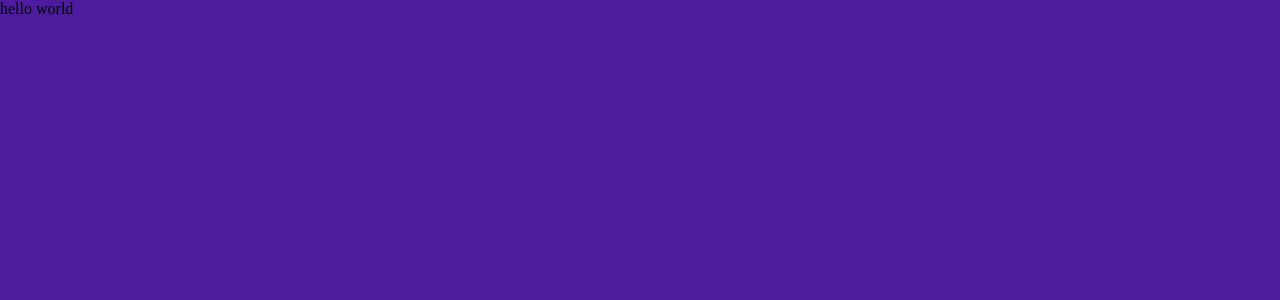
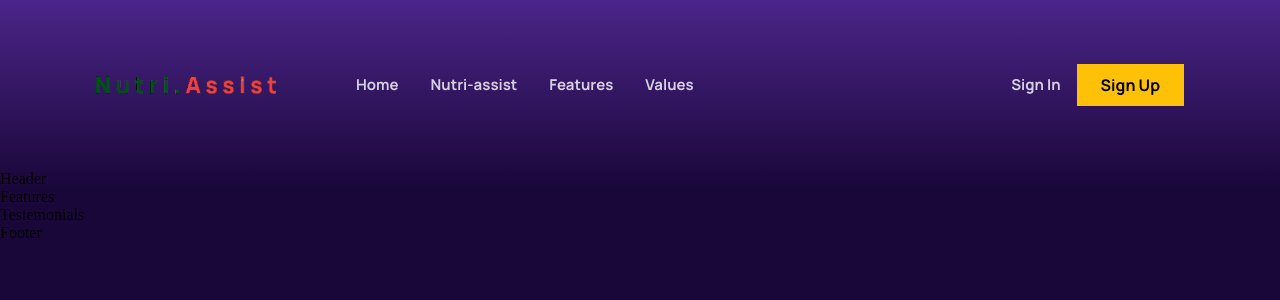
Before and after one commit to tarek-elmasri/nutri-assist, a React (Create React App) app in the folder web/: page / in a window 1280 px wide. Shown: the top 300 px of the page. Built offline with nearby package versions, Linux system fonts and the light colour scheme; the HTML template or start-up script is replaced by a standard one.

Commit message:
add Navbar Component

```diff
--- a/web/src/App.css
+++ b/web/src/App.css
@@ -8,6 +8,11 @@
 
 body{
   background: var(--color-bg);
+}
+
+a{
+  text-decoration: none;
+  color: unset;
 }
 
 .section__padding {
@@ -24,17 +29,50 @@ body{
   /* safari 5.1+,chrome 10+ */
 
   /* opera 11.10+ */
-  background:-o-linear-gradient(0deg, rgba(77, 28, 158, 1) 0%, rgba(125, 68, 219, 1) 100%);
+  background:-o-linear-gradient(0deg, rgba(26, 7, 57, 1) 0%, rgba(75, 37, 137, 1) 100%);
 
   /* ie 6-9 */
-  filter: progid:DXImageTransform.Microsoft.gradient( startColorstr='#4D1C9E', endColorstr='#7D44DB', GradientType=1 );
+  filter: progid:DXImageTransform.Microsoft.gradient( startColorstr='#1A0739', endColorstr='#4B2589', GradientType=1 );
 
   /* ie 10+ */
 
   /* global 94%+ browsers support */
-  background:-o-linear-gradient(bottom, rgba(77, 28, 158, 1) 0%, rgba(125, 68, 219, 1) 100%);
-  background:-webkit-gradient(linear, left bottom, left top, from(rgba(77, 28, 158, 1)), to(rgba(125, 68, 219, 1)));
-  background:linear-gradient(0deg, rgba(77, 28, 158, 1) 0%, rgba(125, 68, 219, 1) 100%);
+  background:-o-linear-gradient(bottom, rgba(26, 7, 57, 1) 0%, rgba(75, 37, 137, 1) 100%);
+  background:-webkit-gradient(linear, left bottom, left top, from(rgba(26, 7, 57, 1)), to(rgba(75, 37, 137, 1)));
+  background:linear-gradient(0deg, rgba(26, 7, 57, 1) 0%, rgba(75, 37, 137, 1) 100%);
+}
+
+.hover-shadow:hover{
+  box-shadow: 1px 1px 6px 1px rgba(255,193,7,0.56);
+-webkit-box-shadow: 1px 1px 6px 1px rgba(255,193,7,0.56);
+-moz-box-shadow: 1px 1px 6px 1px rgba(255,193,7,0.56);
+}
+
+.scale-up-center {
+	-webkit-animation: scale-up-center 0.4s cubic-bezier(0.390, 0.575, 0.565, 1.000) both;
+	animation: scale-up-center 0.4s cubic-bezier(0.390, 0.575, 0.565, 1.000) both;
+}
+
+@-webkit-keyframes scale-up-center {
+  0% {
+    -webkit-transform: scale(0.5);
+            transform: scale(0.5);
+  }
+  100% {
+    -webkit-transform: scale(1);
+            transform: scale(1);
+  }
+}
+
+@keyframes scale-up-center {
+  0% {
+    -webkit-transform: scale(0.5);
+            transform: scale(0.5);
+  }
+  100% {
+    -webkit-transform: scale(1);
+            transform: scale(1);
+  }
 }
 
 @media screen and (max-width: 700px) {
--- a/web/src/App.tsx
+++ b/web/src/App.tsx
@@ -1,7 +1,12 @@
-import "./App.css";
+import './App.css';
+import Main from './pages/main/Main';
 
 function App() {
-  return <div className="App">hello world</div>;
+  return (
+    <div className="App">
+      <Main />
+    </div>
+  );
 }
 
 export default App;
--- a/web/src/components/navbar/Navbar.tsx
+++ b/web/src/components/navbar/Navbar.tsx
@@ -1,7 +1,81 @@
-import React from 'react';
+import { useState } from 'react';
+import { RiMenu3Line, RiCloseLine } from 'react-icons/ri';
+import './navbar.css';
+import logo from '../../assets/logo.png';
+
+const Menu = () => (
+  <>
+    <p>
+      <a href="#home">Home</a>
+    </p>
+    <p>
+      <a href="#about">Nutri-assist</a>
+    </p>
+    <p>
+      <a href="#features">Features</a>
+    </p>
+    <p>
+      <a href="#values">Values</a>
+    </p>
+  </>
+);
 
 const Navbar = () => {
-    return <div>Navbar</div>;
+  const [toggleMenu, setToggleMenu] = useState(false);
+
+  return (
+    <div className="main__navbar">
+      <div className="main__navbar-links">
+        <div className="main__navbar-links_logo">
+          <img src={logo} alt="logo" />
+        </div>
+        <div className="main__navbar-links_container">
+          <Menu />
+        </div>
+      </div>
+
+      <div className="main__navbar-sign">
+        <p>
+          <a href="#signin">Sign In</a>
+        </p>
+        <button className="hover-shadow" type="button">
+          Sign Up
+        </button>
+      </div>
+
+      <div className="main__navbar-menu">
+        {toggleMenu ? (
+          <RiCloseLine
+            color="#fff"
+            size={27}
+            onClick={() => setToggleMenu(false)}
+          />
+        ) : (
+          <RiMenu3Line
+            color="#fff"
+            size={27}
+            onClick={() => setToggleMenu(true)}
+          />
+        )}
+        {toggleMenu && (
+          <div className="main__navbar-menu_container scale-up-center">
+            <div className="main__navbar-menu_container-links">
+              <Menu />
+            </div>
+
+            <div className="main__navbar-menu_container-sign">
+              <p>
+                <a href="#signin">Sign In</a>
+              </p>
+              <button className="hover-shadow" type="button">
+                Sign Up
+              </button>
+            </div>
+          </div>
+        )}
+      </div>
+    </div>
+  );
 };
 
 export default Navbar;
--- a/web/src/components/navbar/navbar.css
+++ b/web/src/components/navbar/navbar.css
@@ -0,0 +1,219 @@
+.main__navbar{
+  padding: 4rem 6rem;
+  display: -webkit-box;
+  display: -ms-flexbox;
+  display: flex;
+  -webkit-box-pack: justify;
+      -ms-flex-pack: justify;
+          justify-content: space-between;
+  -webkit-box-align: center;
+      -ms-flex-align: center;
+          align-items: center;
+}
+
+.main__navbar-links{
+  -webkit-box-flex: 1;
+      -ms-flex: 1;
+          flex: 1;
+  display: -webkit-box;
+  display: -ms-flexbox;
+  display: flex;
+  -webkit-box-pack: start;
+      -ms-flex-pack: start;
+          justify-content: flex-start;
+  -webkit-box-align: center;
+      -ms-flex-align: center;
+          align-items: center;
+}
+
+.main__navbar-links_logo{
+  margin-right: 4rem;
+  display: -webkit-box;
+  display: -ms-flexbox;
+  display: flex;
+  -webkit-box-align: center;
+      -ms-flex-align: center;
+          align-items: center;
+}
+
+.main__navbar-links_logo img{
+  width: 180px;
+}
+
+.main__navbar-links_container{
+  display: -webkit-box;
+  display: -ms-flexbox;
+  display: flex;
+  -webkit-box-pack: start;
+      -ms-flex-pack: start;
+          justify-content: flex-start;
+  -webkit-box-align: center;
+      -ms-flex-align: center;
+          align-items: center;
+}
+
+.main__navbar-links_container p,
+.main__navbar-sign p,
+.main__navbar-menu_container-sign p,
+.main__navbar-menu_container-links
+{
+  margin: 0 1rem;
+  color: rgba(255,255,255,.8);
+  font-family: var(--font-family);
+  font-size: 15px;
+  font-weight: 700;
+  line-height: 14px;
+  cursor: pointer;
+}
+
+.main__navbar-links_container p:hover,
+.main__navbar-sign p:hover,
+.main__navbar-menu_container-sign p:hover,
+.main__navbar-menu_container-links p:hover,
+.main__navbar-menu_container-sign p:hover
+{
+  color: #FFF;
+}
+
+.main__navbar-sign{
+  display: -webkit-box;
+  display: -ms-flexbox;
+  display: flex;
+  -webkit-box-pack: end;
+      -ms-flex-pack: end;
+          justify-content: flex-end;
+  -webkit-box-align: center;
+      -ms-flex-align: center;
+          align-items: center;
+}
+
+.main__navbar-sign button,
+.main__navbar-menu_container-sign button
+{
+  padding: .8rem 1.5rem;
+  border: none;
+  outline: none;
+  background: var(--color-orange);
+
+  font-family: var(--font-family);
+  font-size: 16px;
+  font-weight: 700;
+  line-height: 16px;
+  color: var(--bg-color);
+  cursor: pointer;
+}
+
+.main__navbar-menu{
+  display: none;
+  position: relative;
+  border-radius: 5px;
+}
+
+.main__navbar-menu svg{
+  cursor: pointer;
+}
+
+.main__navbar-menu_container-sign{
+  display: none;
+}
+
+@media screen and (max-width: 1024px){
+  .main__navbar{
+    padding: 2rem 2rem;
+  }
+}
+
+@media screen and (max-width: 880px){
+  .main__navbar-links_container{
+    display: none;
+  }
+
+  .main__navbar-menu{
+    display: block;
+    margin-left: 1rem;
+  }
+
+  .main__navbar-menu_container{
+    position: absolute;
+    top: 50px;
+    right: 20px;
+    background: var(--color-footer);
+
+    padding: 1rem;
+    min-width: 200px;
+  }
+
+  .main__navbar-menu_container-links
+  /* .main__navbar-menu_container-sign */
+  {
+    display: -webkit-box;
+    display: -ms-flexbox;
+    display: flex;
+    -webkit-box-orient: vertical;
+    -webkit-box-direction: normal;
+        -ms-flex-direction: column;
+            flex-direction: column;
+    -webkit-box-pack: end;
+        -ms-flex-pack: end;
+            justify-content: flex-end;
+    -webkit-box-align: end;
+        -ms-flex-align: end;
+            align-items: flex-end;
+  }
+
+  /* .main__navbar-menu_container-links
+  .main__navbar-menu_container-sign
+  {
+    margin: 0 1rem;
+  } */
+
+  .main__navbar-menu_container-links p
+  /* .main__navbar-menu_container-sign p,
+  .main__navbar-menu_container-sign button */
+  {
+    margin: .5rem 0;
+  }
+}
+
+@media screen and (max-width: 550px){
+  .main__navbar-sign{
+    display: none;
+  }
+
+  .main__navbar-menu_container{
+    top: 35px;
+  }
+
+  .main__navbar-menu_container-sign{
+    display: -webkit-box;
+    display: -ms-flexbox;
+    display: flex;
+    -webkit-box-orient: vertical;
+    -webkit-box-direction: normal;
+        -ms-flex-direction: column;
+            flex-direction: column;
+    -webkit-box-pack: end;
+        -ms-flex-pack: end;
+            justify-content: flex-end;
+    -webkit-box-align: end;
+        -ms-flex-align: end;
+            align-items: flex-end;
+  }
+
+  .main__navbar-menu_container-sign p{
+    margin: 0.5rem 1rem;
+  }
+
+  .main__navbar-menu_container-sign button{
+    margin: .5rem 1rem;
+  }
+}
+
+@media screen and (max-width: 480px){
+  .main__navbar{
+    padding: 1.5rem 1rem;
+  }
+  .main__navbar-links_logo img{
+    width: 150px
+  }
+}
--- a/web/src/index.css
+++ b/web/src/index.css
@@ -3,6 +3,7 @@
 :root{
   --font-family: 'Manrope' , 'sans-serif';
 
-  --color-bg: rgba(77, 28, 158, 1);
-  --color-text: rgba(255, 193, 7, 1);
+  --color-bg: rgba(26, 7, 57, 1);
+  --color-orange: rgba(255, 193, 7, 1);
+  --color-footer: rgba(75, 37, 137, 1);
 }
```
